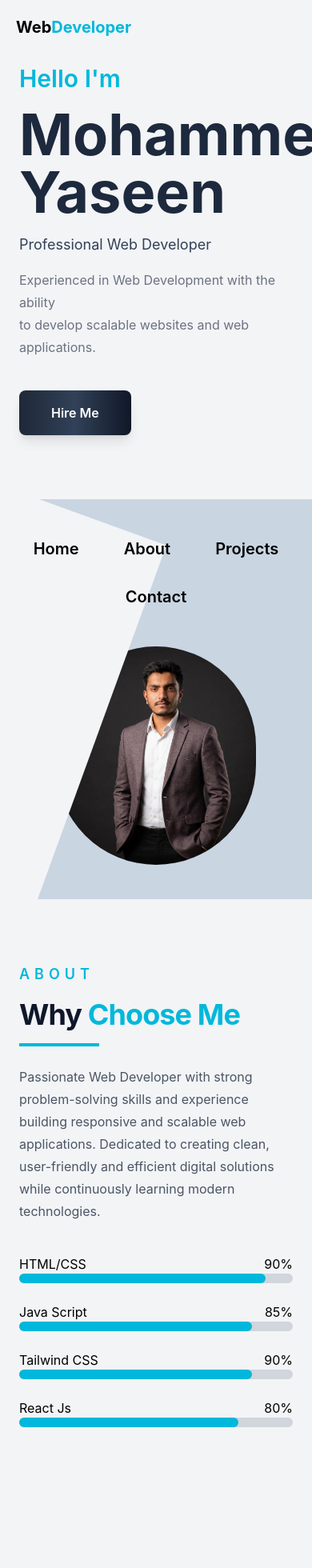
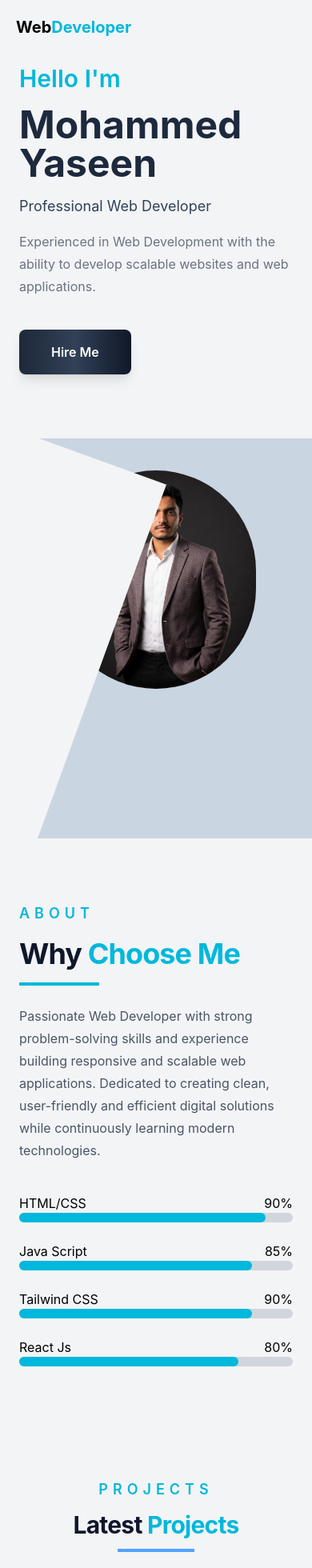
Before and after one commit to mohammedyaseen6546/my-portfolio, a React (Vite) app: page / in a window 390 px wide. Shown: the top 1960 px of the page at 80% size. Built offline with nearby package versions, Linux system fonts and the light colour scheme.

Commit message:
projects responsive

```diff
--- a/src/Header.jsx
+++ b/src/Header.jsx
@@ -66,7 +66,7 @@ export const Header = () => {
             Hello I'm
           </p>
 
-          <h1 className="text-7xl font-bold text-slate-800 mt-4">
+          <h1 className="text-5xl md:text-7xl font-bold text-slate-800 mt-4">
             Mohammed Yaseen
           </h1>
 
@@ -75,8 +75,7 @@ export const Header = () => {
           </p>
 
           <p className="mt-4 text-gray-500 text-base md:text-lg lg:text-xl leading-7 md:leading-8">
-            Experienced in Web Development with the ability<br />
-            to develop scalable websites and web applications.
+            Experienced in Web Development with the ability to develop scalable websites and web applications.
           </p>
 
           <a href="#contact">
@@ -111,7 +110,7 @@ hover:to-cyan-700">
         <div className="absolute left-[-120px] top-0 w-[250px] h-full bg-gray-100 rotate-[20deg]"></div>
 
 
-        <div className="flex flex-wrap justify-center gap-4 md:gap-10 text-xl font-semibold pt-10 relative z-10">          <a
+        <div className="hidden md:flex justify-center gap-10 text-xl font-semibold pt-10 relative z-10">        <a
           href="#home"
           className="
   px-5 py-2
--- a/src/Projects.jsx
+++ b/src/Projects.jsx
@@ -68,30 +68,30 @@ return (
 
 <div>
 
-<p className="ml-95 text-cyan-500 text-lg font-semibold uppercase tracking-[6px]">
+<p className="text-center text-cyan-500 text-lg font-semibold uppercase tracking-[6px]">
 Projects
 </p>
 
-<p className=" ml-95 mt-3 text-4xl font-bold text-slate-900 mt-4 tracking-tight">
+<p className="text-center mt-3 text-3xl md:text-4xl font-bold text-slate-900 tracking-tight">
   Latest <span className="text-cyan-500">Projects</span>
 
 </p>
 
 
 
-<div className="w-25 mt-5 h-1 ml-95 bg-blue-400 mt-3">
+<div className="w-24 h-1 bg-blue-400 mt-3 mx-auto">
 </div>
 
 </div>
 
 
-<div className="flex justify-evenly  mt-15">
+<div className="flex flex-wrap justify-center gap-8 mt-12">
 
 {projects.slice(start,start+4).map((project,index)=>(
 
 <div
 key={index}
-className="w-[320px]"
+className="w-[260px] md:w-[320px]"
 >
 
 <a
@@ -101,7 +101,7 @@ className="w-[320px]"
 >
   <img
     src={project.image}
-    className="w-50 h-50 rounded-lg hover:scale-105 duration-300"
+    className="w-full h-48 object-cover rounded-lg hover:scale-105 duration-300"
   />
 </a>
 
```
